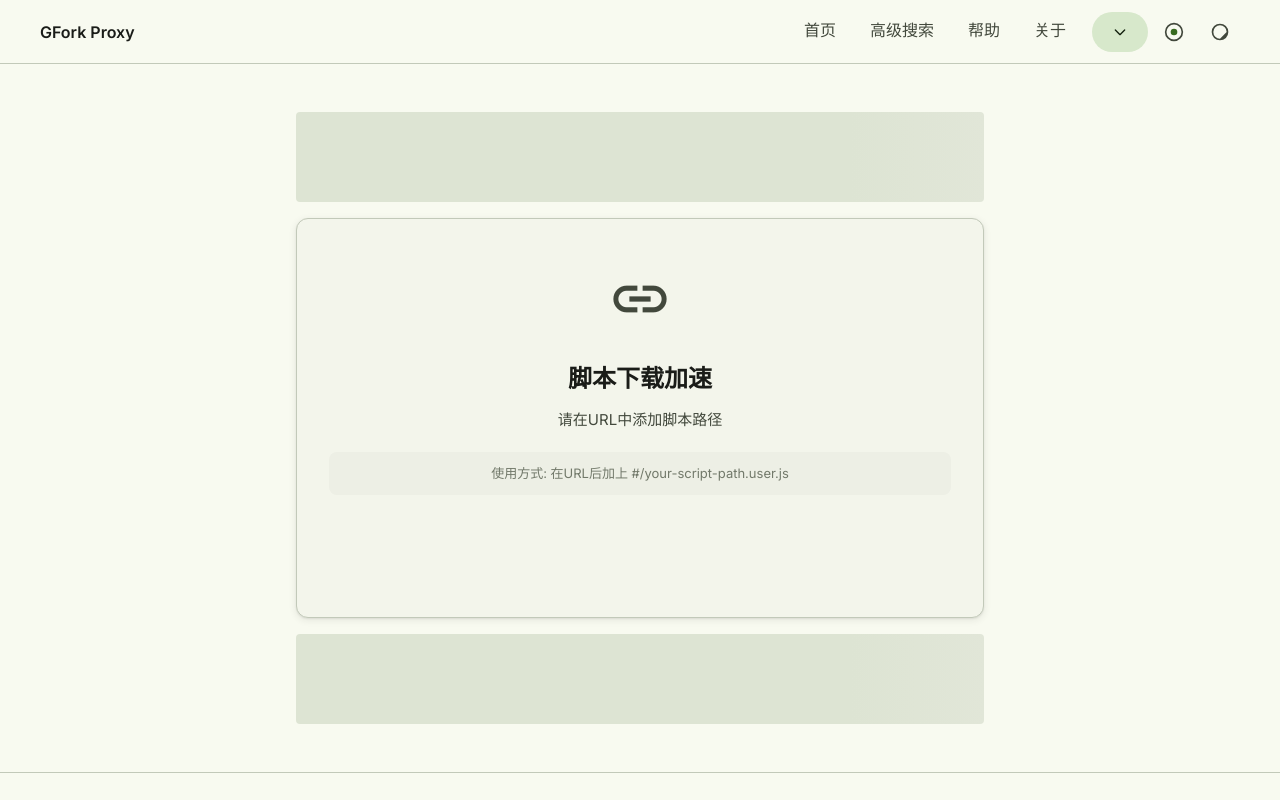
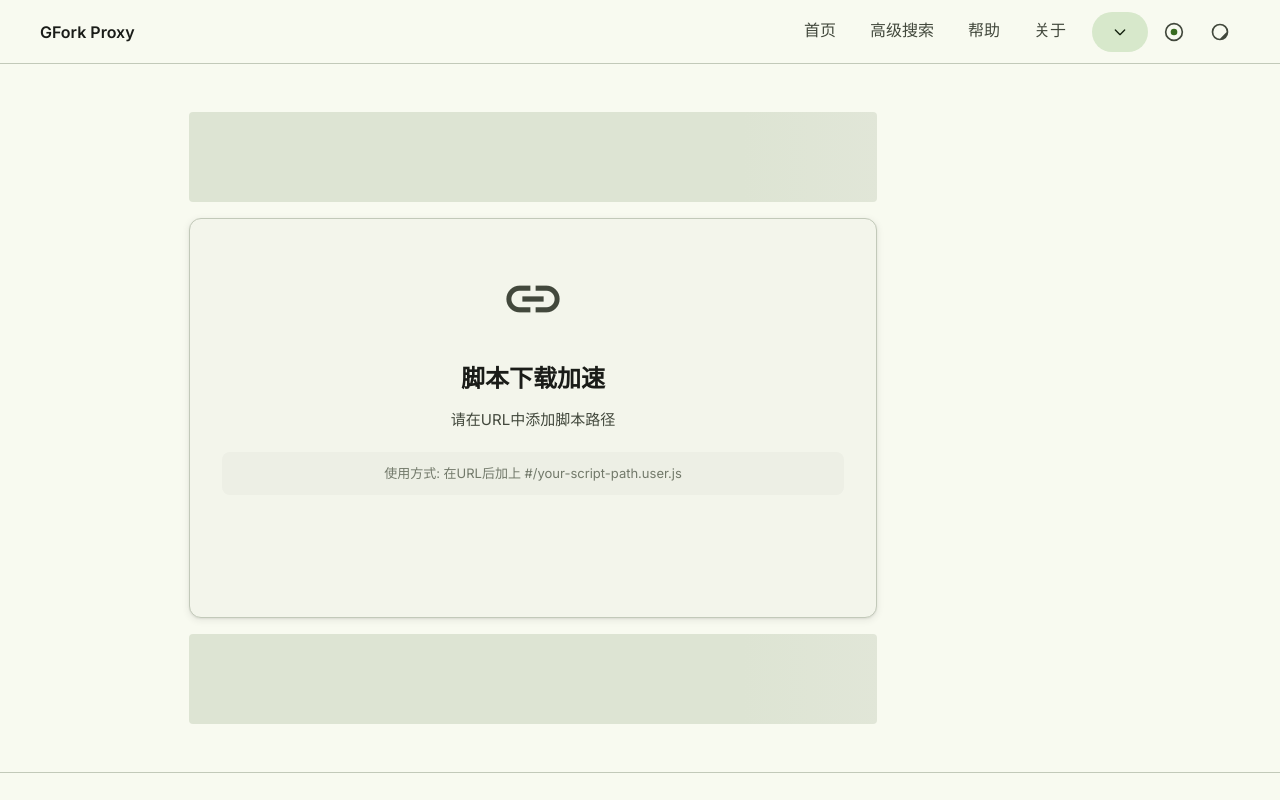
Before and after one commit to dahisea/GF-HOME-NEXT, a SvelteKit app: page /1/download in a window 1280 px wide. Shown: the top 800 px of the page. Built offline with nearby package versions, Linux system fonts and the light colour scheme.

Commit message:
Update +layout.svelte

```diff
--- a/src/routes/[lang]/+layout.svelte
+++ b/src/routes/[lang]/+layout.svelte
@@ -120,10 +120,54 @@
 	</noscript>
 {/if}
 
-<main style="min-height: var(--md-sys-layout-min-height, calc(100vh - 3.5rem - 8rem))">
-	{@render children()}
-</main>
+<div class="m3-layout-body">
+	<main>
+		{@render children()}
+	</main>
+
+	{#if showAds && !hideChrome}
+		<aside class="m3-sidebar-ad">
+			<ins class="adsbygoogle ads-firstscreen"
+				style="display:inline-block;width:190px;height:570px"
+				data-ad-client={adClient}
+				data-ad-slot={siteConfig.adsense.slots.sidebarVert}></ins>
+			<script>(adsbygoogle = window.adsbygoogle || []).push({})</script>
+		</aside>
+	{/if}
+</div>
 
 {#if !hideChrome}
 <Footer {lang} {showAds} />
 {/if}
+
+<style>
+	.m3-layout-body {
+		max-width: 1160px;
+		margin: 0 auto;
+		padding: 0 var(--md-sys-layout-side-margin, 16px);
+		display: flex;
+		gap: 24px;
+	}
+
+	.m3-layout-body main {
+		min-width: 0;
+		flex: 1 1 auto;
+		min-height: var(--md-sys-layout-min-height, calc(100vh - 3.5rem - 8rem));
+	}
+
+	.m3-sidebar-ad {
+		flex-shrink: 0;
+		width: 190px;
+		padding-top: 24px;
+	}
+
+	.m3-sidebar-ad .ads-firstscreen {
+		position: sticky;
+		top: 88px;
+	}
+
+	@media (max-width: 899px) {
+		.m3-sidebar-ad { display: none; }
+		.m3-layout-body { padding: 0; }
+	}
+</style>
```
